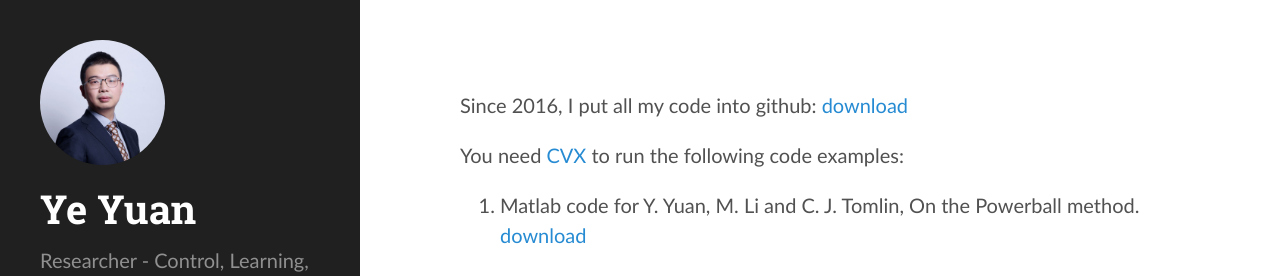
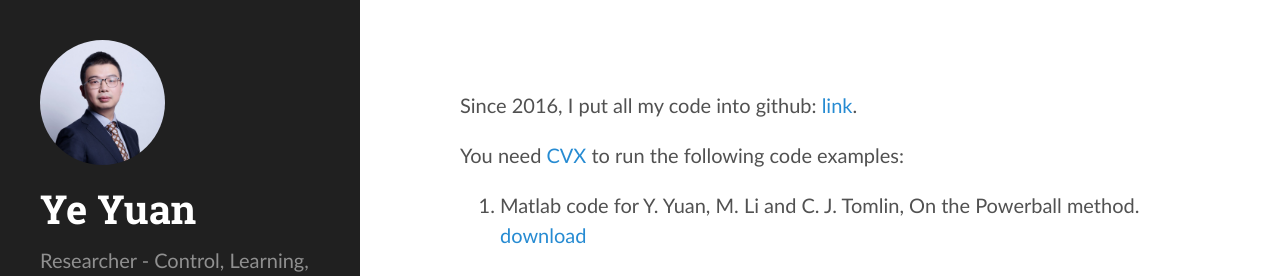
Before and after one commit to yy311/yy311.github.io, a Jekyll site: the page built from software.md, in a window 1280 px wide. Shown: the top 276 px of the page. Built offline with Jekyll 4.4.1, drawn with Linux system fonts in a browser that asks for light colours.

Commit message:
Update software.md

```diff
--- a/software.md
+++ b/software.md
@@ -2,7 +2,7 @@
 layout: page
 ---
 
-Since 2016, I put all my code into github: [download](https://github.com/HAIRLAB/CPSid)
+Since 2016, I put all my code into github: [link](https://github.com/HAIRLAB).
 
 You need [CVX](http://cvxr.com/cvx/) to run the following code examples:
 
```
